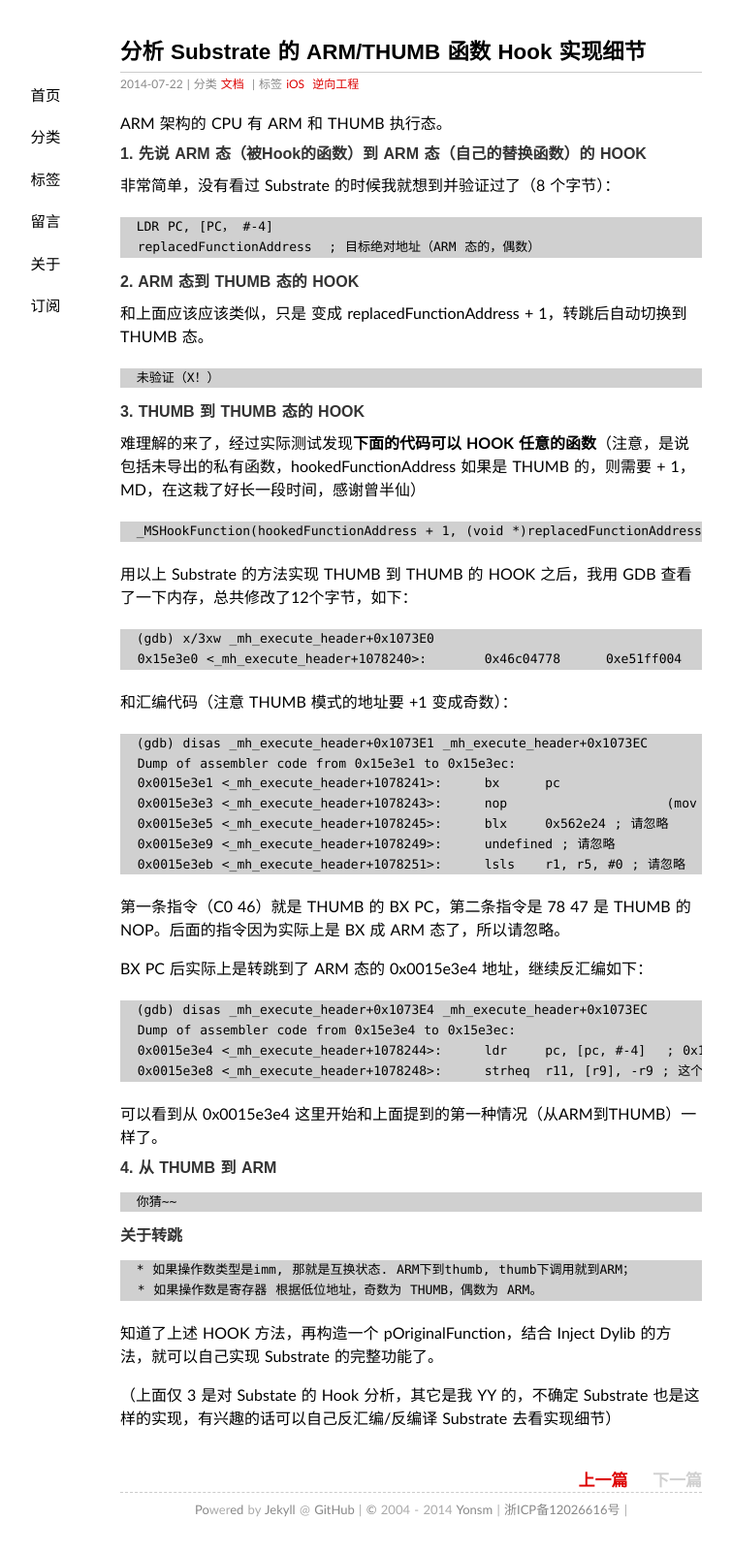
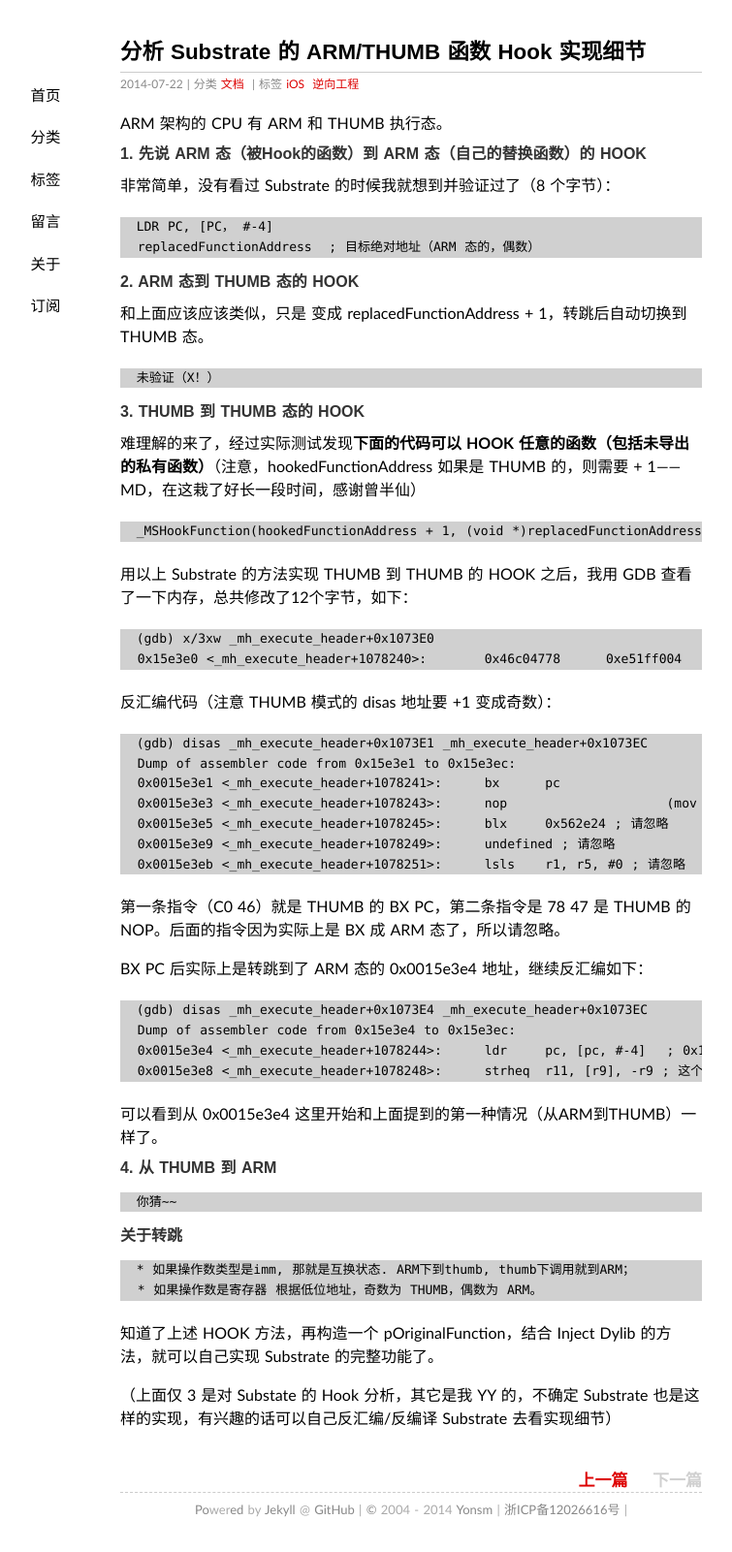
Before and after one commit to Yonsm/Yonsm.github.io, a Jekyll site: the page built from _posts/2014-07-12-armhook.md, in a window 1280 px wide. Shown: the whole page at 97% size, without its empty margins (216-971 px from the left). Built offline with Jekyll 4.4.1, drawn with Linux system fonts in a browser that asks for light colours; some web fonts are replaced; Markdown is read by kramdown in place of the engine named in the settings; comment, search, counter and statistics services are not loaded.

Commit message:
Update 2014-07-12-armhook.md

```diff
--- a/_posts/2014-07-12-armhook.md
+++ b/_posts/2014-07-12-armhook.md
@@ -23,7 +23,7 @@ ARM 架构的 CPU 有 ARM 和 THUMB 执行态。
 
 ####3. THUMB 到 THUMB 态的 HOOK
 
-  难理解的来了，经过实际测试发现**下面的代码可以 HOOK 任意的函数**（注意，是说包括未导出的私有函数，hookedFunctionAddress 如果是 THUMB 的，则需要 + 1，MD，在这栽了好长一段时间，感谢曾半仙）
+  难理解的来了，经过实际测试发现**下面的代码可以 HOOK 任意的函数（包括未导出的私有函数）**（注意，hookedFunctionAddress 如果是 THUMB 的，则需要 + 1——MD，在这栽了好长一段时间，感谢曾半仙）
 
       _MSHookFunction(hookedFunctionAddress + 1, (void *)replacedFunctionAddress, (void **)&pOriginalFunction);
 
@@ -32,7 +32,7 @@ ARM 架构的 CPU 有 ARM 和 THUMB 执行态。
       (gdb) x/3xw _mh_execute_header+0x1073E0
       0x15e3e0 <_mh_execute_header+1078240>:	0x46c04778	0xe51ff004	0x0029b6b9
 
-  和汇编代码（注意 THUMB 模式的地址要 +1 变成奇数）：
+  反汇编代码（注意 THUMB 模式的 disas 地址要 +1 变成奇数）：
 
       (gdb) disas _mh_execute_header+0x1073E1 _mh_execute_header+0x1073EC
       Dump of assembler code from 0x15e3e1 to 0x15e3ec:
```
